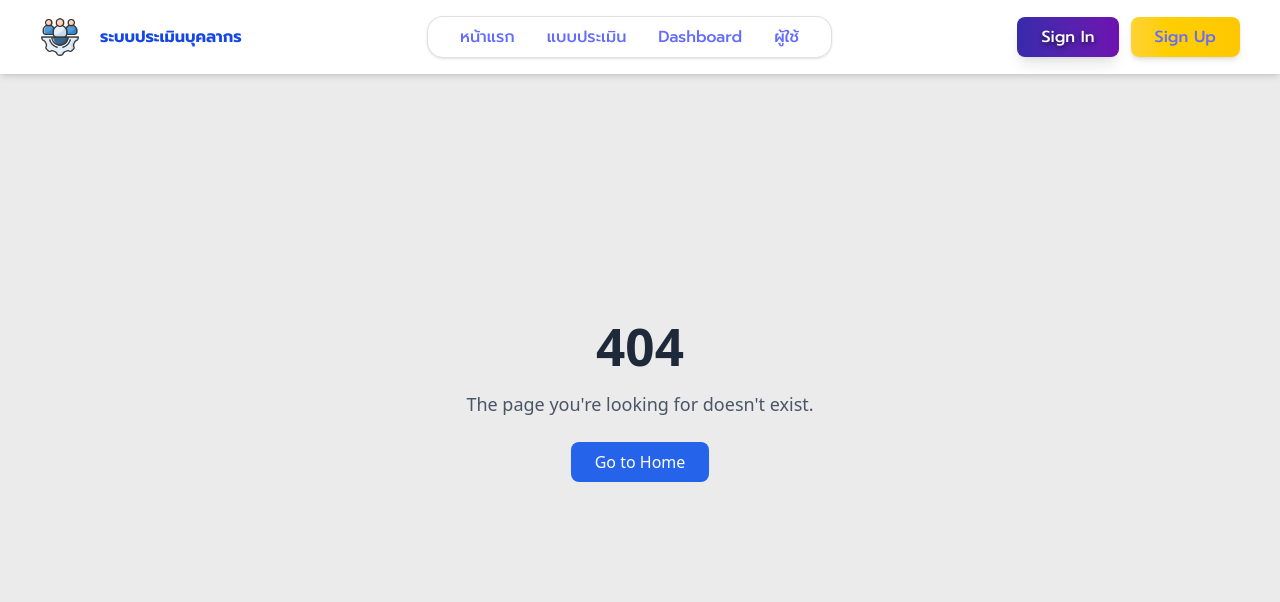
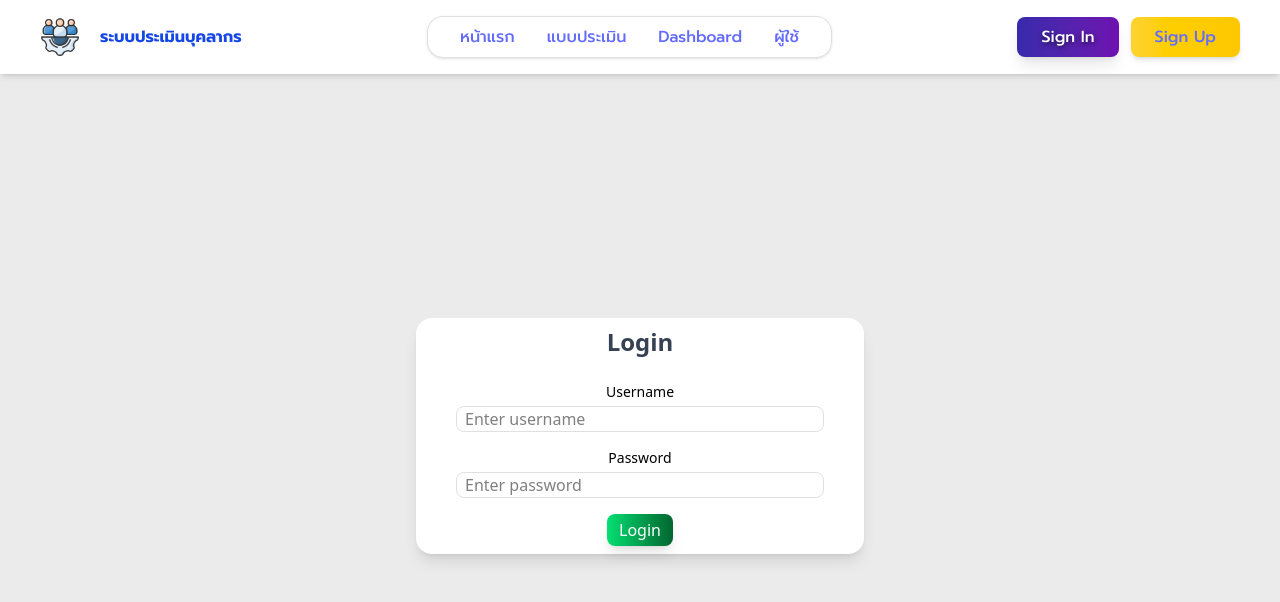
Before and after one commit to phoyarat/front-end, a Vue app in the folder HRsystem/: page /login in a window 1280 px wide. Before the commit this address had no page. Shown: the top 602 px of the page. Built offline with nearby package versions, Linux system fonts and the light colour scheme.

Commit message:
fix:part

```diff
--- a/HRsystem/src/Router/index.js
+++ b/HRsystem/src/Router/index.js
@@ -1,4 +1,5 @@
 import { createRouter, createWebHistory } from 'vue-router'
+
 import Main from '../view/main.vue'
 import EvaluatorAssignments from '../components/evaluator/evaluatorAssignments.vue'
 import NotFound from '../view/notfound.vue'
@@ -6,20 +7,36 @@ import Teachers from '../view/teachers.vue'
 import TeachersAssignments from '../components/teacher/TeachersAssignments.vue'
 import profilepage from '../view/profilepage.vue'
 import dashboard from '../view/dashboard.vue'
+import signup from '../view/signup.vue'
+import Login from "../view/login.vue";
+
 const routes = [
-
   { path: '/', component: Main },
   { path: '/evaluator', component: EvaluatorAssignments },
-  { path: '/evaluator/assignments/:id', name: 'EvalutionForm', component: () => import('../view/teacherForm.vue') ,props: true},
+  { path: '/evaluator/assignments/:id', name: 'EvalutionForm', component: () => import('../view/teacherForm.vue'), props: true },
   { path: '/teachers', component: Teachers },
   { path: '/form', component: TeachersAssignments },
   { path: '/profilepage', component: profilepage },
-  { path: '/dashboard', component: dashboard },
+  { path: '/dashboard', component: dashboard, meta: { requiresAuth: true } },
+  { path: '/signup', component: signup },
+  { path: '/login', component: Login }, // 👈 ใช้ตัวเล็ก
   { path: '/:catchAll(.*)', name: 'NotFound', component: NotFound },
+];
 
-]
+const router = createRouter({
+  history: createWebHistory(),
+  routes
+});
 
-export default createRouter({
-  history: createWebHistory(),
-  routes,
-})
+// 🔐 Auth Guard
+router.beforeEach((to, from, next) => {
+  const user = localStorage.getItem("user");
+
+  if (to.meta.requiresAuth && !user) {
+    next("/login");
+  } else {
+    next();
+  }
+});
+
+export default router;
--- /dev/null
+++ b/HRsystem/src/view/login.vue
@@ -0,0 +1,94 @@
+<template>
+  <div class="min-h-full flex items-center justify-center  py-16 pb-8">
+    <div class="w-full max-w-md bg-white px-10 mt-10 py-2 rounded-2xl shadow-lg">
+      <h2 class="text-2xl font-bold text-center mb-6 text-gray-700">
+        Login
+      </h2>
+
+      <form @submit.prevent="login">
+        <!-- Username -->
+        <div class="mb-4">
+          <label class="block text-sm font-medium mb-1">Username</label>
+          <input
+            v-model="form.username"
+            type="text"
+            class="w-full border rounded-lg px-2 px-2"
+            placeholder="Enter username"
+            required
+          />
+        </div>
+
+        <!-- Password -->
+        <div class="mb-4">
+          <label class="block text-sm font-medium mb-1">Password</label>
+          <input
+            v-model="form.password"
+            type="password"
+            class="w-full border rounded-lg px-2 px-2"
+            placeholder="Enter password"
+            required
+          />
+        </div>
+
+        <!-- Error -->
+        <p v-if="error" class="text-red-500 text-sm mb-3">
+          {{ error }}
+        </p>
+
+        <!-- Button -->
+        <button
+          type="submit"
+          class="px-3 py-1 rounded- font-medium text-white bg-gradient-to-r from-green-400 to-green-800 shadow-lg hover:shadow-xl transition-all duration-200 hover:scale-105 active:scale-95"
+        >
+          Login
+        </button>
+      </form>
+    </div>
+  </div>
+</template>
+
+<script>
+export default {
+  name: "Login",
+  data() {
+    return {
+      form: {
+        username: "",
+        password: ""
+      },
+      error: ""
+    };
+  },
+
+  methods: {
+    async login() {
+      try {
+        const res = await fetch("http://localhost:3000/login", {
+          method: "POST",
+          headers: {
+            "Content-Type": "application/json"
+          },
+          body: JSON.stringify(this.form)
+        });
+
+        const data = await res.json();
+
+        if (!res.ok) {
+          this.error = data.message || "Login failed";
+          return;
+        }
+
+        localStorage.setItem("user", JSON.stringify(data.user));
+        localStorage.setItem("role", data.user.role);
+        localStorage.setItem("username", data.user.username);
+
+        alert("Login success!");
+        this.$router.push("/dashboard");
+      } catch (err) {
+        this.error = "Cannot connect to server";
+        console.error(err);
+      }
+    }
+  }
+};
+</script>
--- a/HRsystem/src/view/mybar.vue
+++ b/HRsystem/src/view/mybar.vue
@@ -74,7 +74,7 @@
         <div class="hidden md:flex items-center">
           <!-- Sign In -->
           <a
-            href="#"
+            href="/login"
             class="mr-3 px-6 py-2 rounded-lg font-semibold text-white bg-gradient-to-r from-indigo-800 to-purple-800 hover:from-purple-700 hover:to-indigo-700 shadow-lg hover:shadow-xl hover:scale-105 transition-all duration-300"
             style="text-shadow: 0 2px 5px rgba(0, 0, 0, 0.6)"
           >
@@ -82,7 +82,7 @@
           </a>
 
           <a
-            href="#"
+            href="/signup"
             class="px-6 py-2 rounded-lg font-semibold text-gray-900 bg-gradient-to-r from-amber-300 to-yellow-400 hover:from-yellow-400 hover:to-amber-300 shadow-md hover:shadow-lg hover:scale-105 transition-all duration-300"
           >
             Sign Up
@@ -94,10 +94,13 @@
 </template>
 <script>
 import logo from "../assets/icon.jpg";
+
 export default {
-  name: "mybar",
+  name: "Mybar",
   data() {
-    return logo;
-  },
+    return {
+      logo
+    };
+  }
 };
 </script>
```
Also changed, not shown: 2 other files (tests, documents, lock files or other folders).
